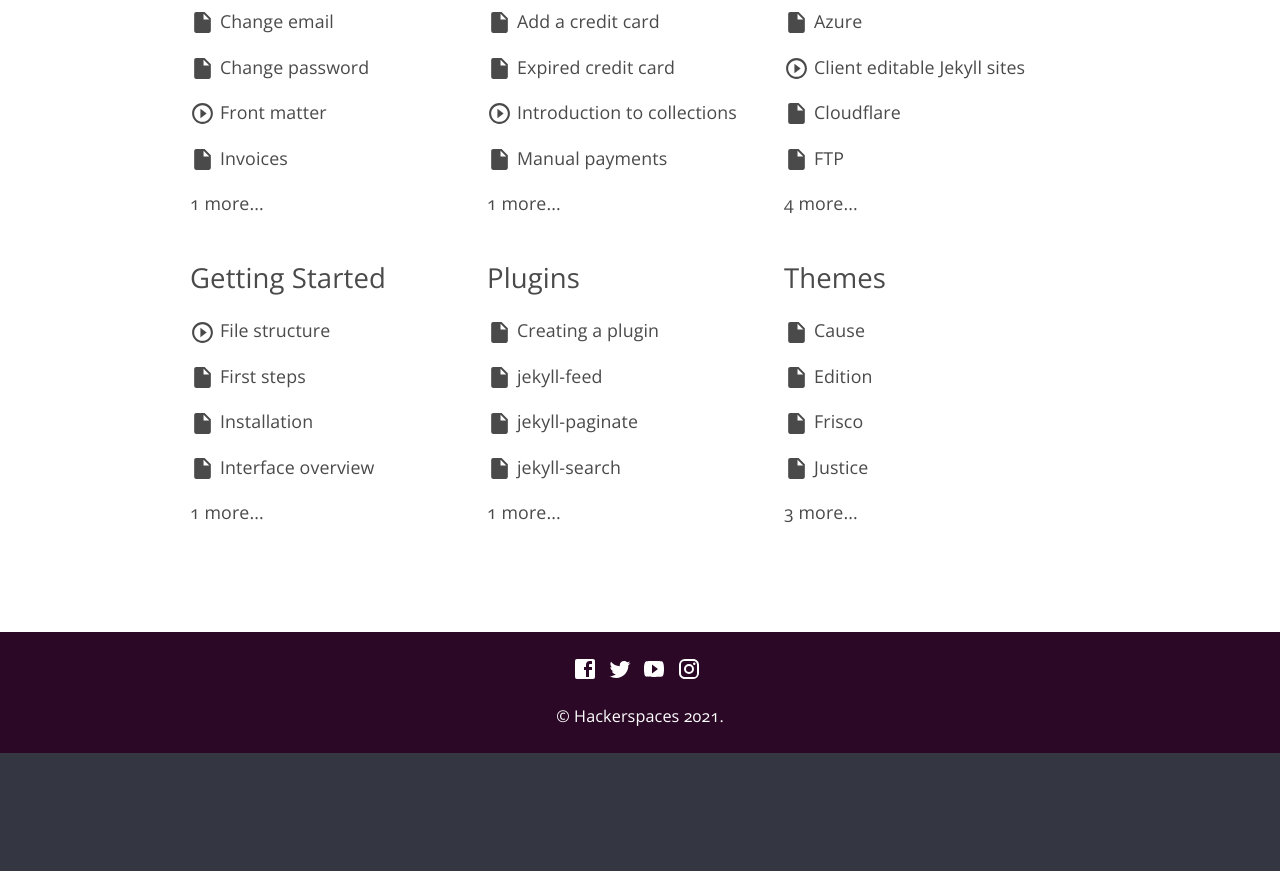
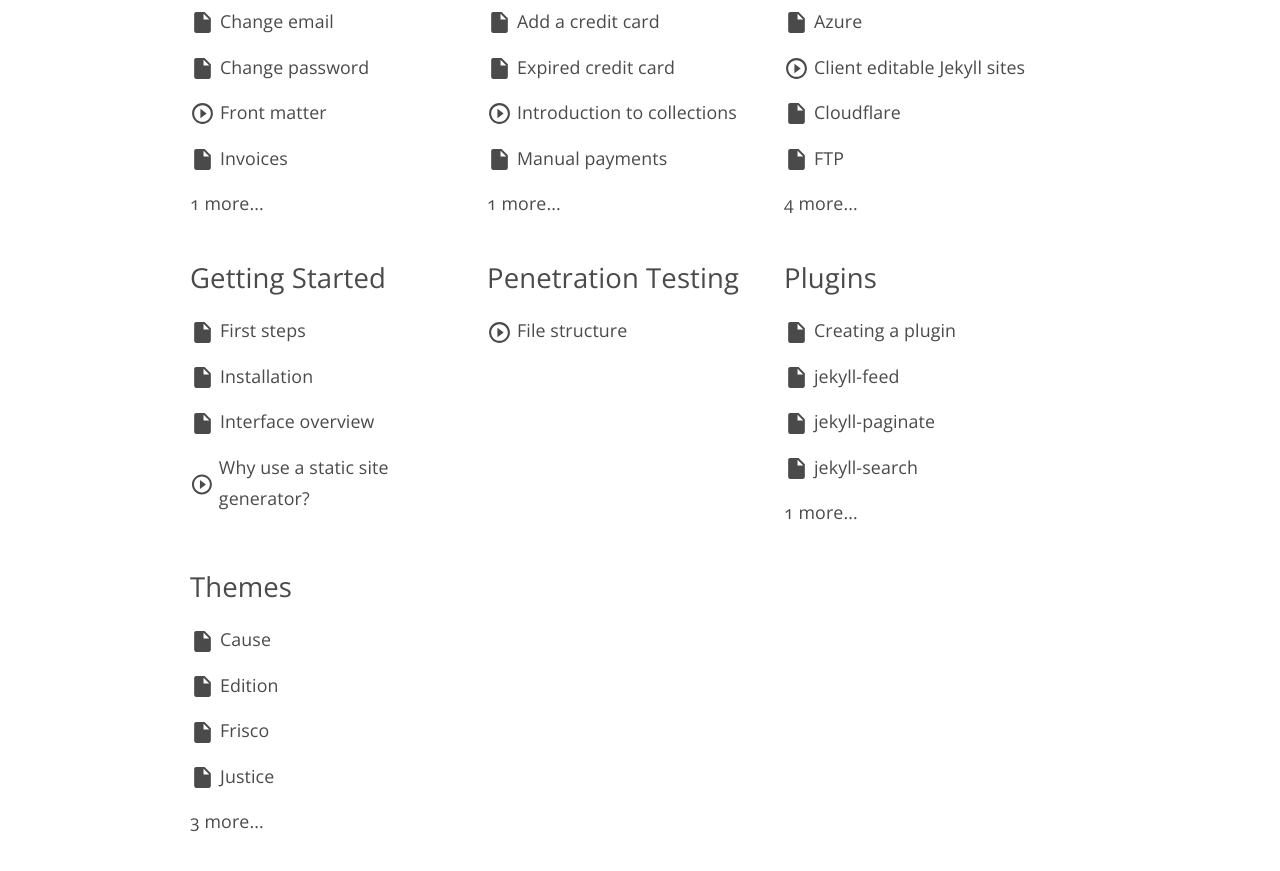
Before and after one commit to 101020210359/hackerspaces.me, a Jekyll site: the page built from index.html, in a window 1280 px wide and 900 px high, scrolled down 517 px. Shown: the top 871 px of the window. Built offline with Jekyll 4.4.1, drawn with Linux system fonts in a browser that asks for light colours; nearby versions of some CDN libraries; before the commit the page ends 1270 px from its top, so only the background shows below that.

Commit message:
Update 2017-01-15-file-structure.md

```diff
--- a/_posts/2017-01-15-file-structure.md
+++ b/_posts/2017-01-15-file-structure.md
@@ -4,7 +4,7 @@
 video_id: iF6emJkKTHk
 description: Overview of Jekyll's file structure
 categories:
-  - getting-started
+  - penetration-testing
 resources:
   - name: Source code
     link: https://github.com/CloudCannon/bakery-store/tree/structure
```
